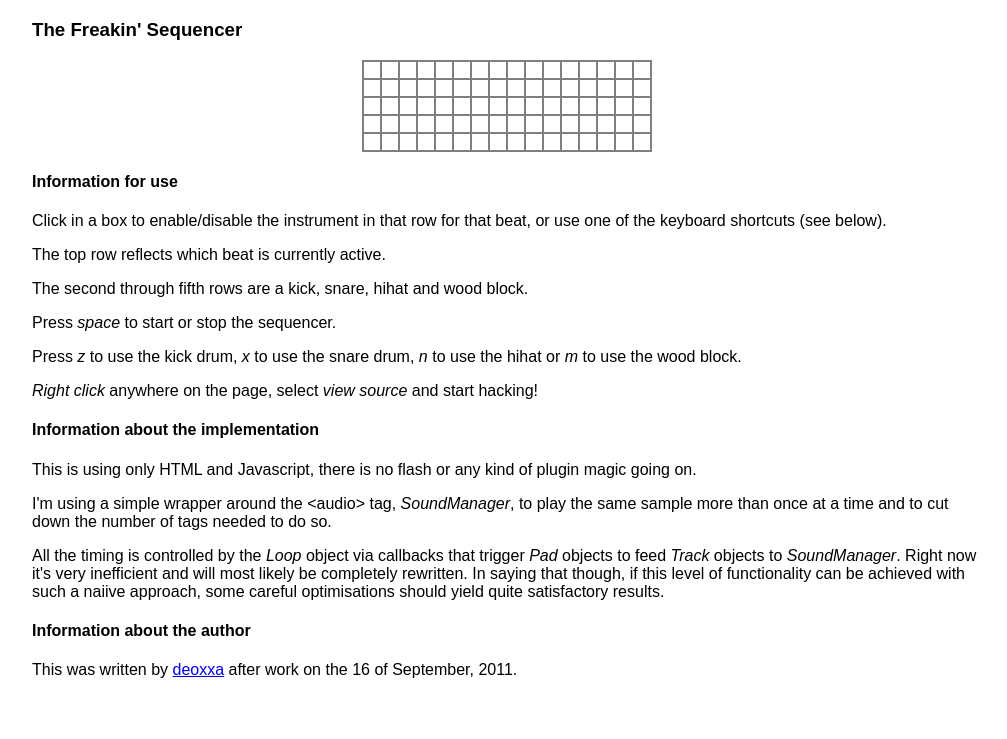
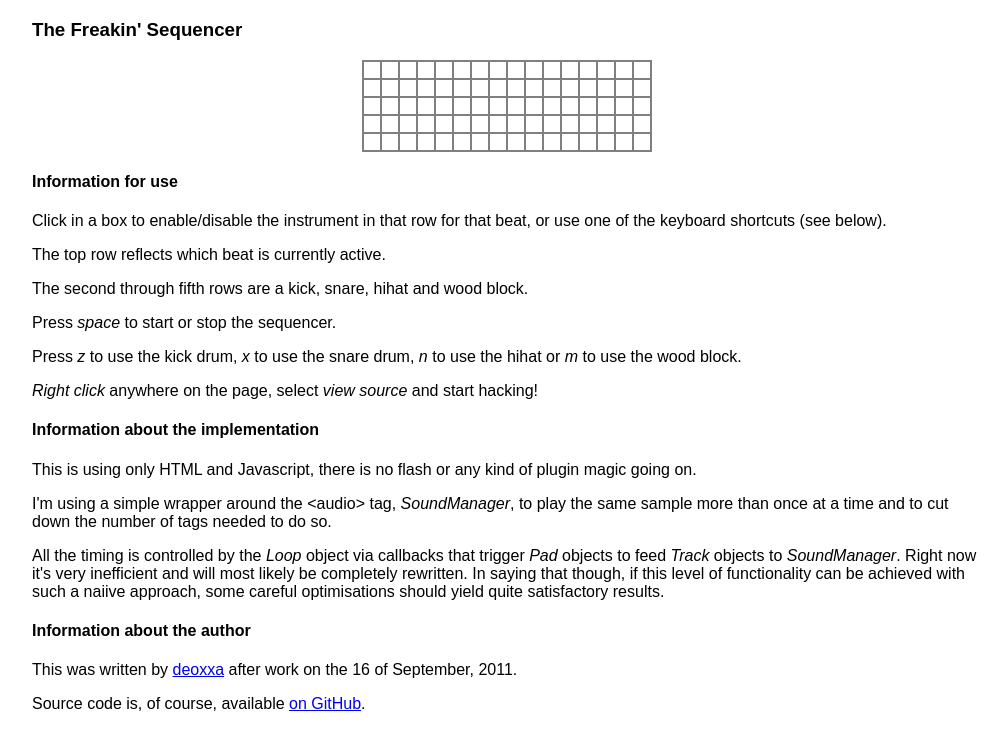
Before and after one commit to deoxxa/frequencer, a plain HTML site: page index.html in a window 1280 px wide. Shown: the part 61-800 px from the top of the page, without its empty margins (133-1140 px from the left). Drawn offline with nearby package versions, Linux system fonts and the light colour scheme.

Commit message:
added github link

```diff
--- a/index.html
+++ b/index.html
@@ -1,7 +1,7 @@
 <!DOCTYPE html>
 <html>
   <head>
-    <title>Frequencer</title>
+    <title>Audio</title>
     <link rel="stylesheet" href="css/style.css">
   </head>
   <body>
@@ -22,6 +22,7 @@
       <p>All the timing is controlled by the <em>Loop</em> object via callbacks that trigger <em>Pad</em> objects to feed <em>Track</em> objects to <em>SoundManager</em>. Right now it's very inefficient and will most likely be completely rewritten. In saying that though, if this level of functionality can be achieved with such a naiive approach, some careful optimisations should yield quite satisfactory results.</p>
       <h4>Information about the author</h4>
       <p>This was written by <a href="https://github.com/deoxxa">deoxxa</a> after work on the 16 of September, 2011.<p>
+      <p>Source code is, of course, available <a href="https://github.com/deoxxa/frequencer">on GitHub</a>.</p>
     </div>
     <script type="text/javascript" src="js/jquery.min.js"></script>
     <script type="text/javascript" src="js/jquery-ui.min.js"></script>
```
